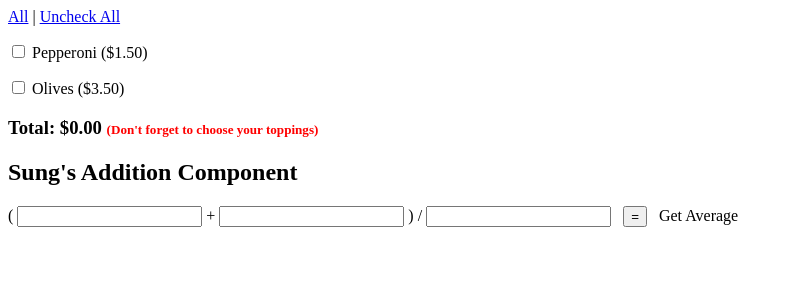
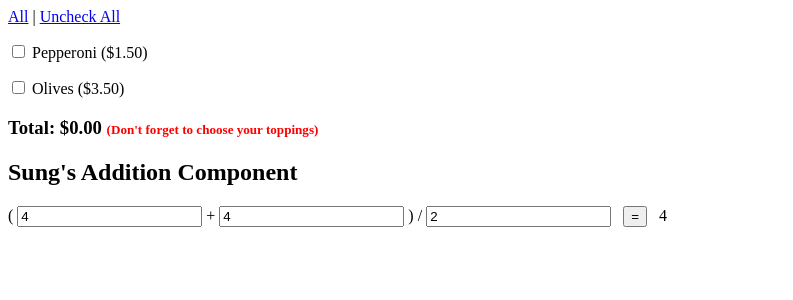
Before and after one commit to tsteelematc/components, an Angular app: page / in a window 1280 px wide. Shown: the top 300 px of the page, without its empty margins (0-793 px from the left). Built offline with nearby package versions, Linux system fonts and the light colour scheme.

Commit message:
running calculator
take a screenshot

```diff
--- a/src/app/sjs-addition/sjs-addition.component.html
+++ b/src/app/sjs-addition/sjs-addition.component.html
@@ -1,14 +1,14 @@
 <div>
     <h2>Sung's Addition Component</h2>
     (
-    <input type="text">
+    <input type="number" [(ngModel)]='firstNumber'>
     +
-    <input type="text">
+    <input type="number" [(ngModel)]='secondNumber'>
     )
     /
-    <input type="text">
+    <input type="number" [(ngModel)]='thirdNumber'>
     &nbsp;
-    <button>=</button>
+    <button (click)='addNumbers()'>=</button>
     &nbsp;
-    Get Average
+    {{ answer }}
   </div>
--- a/src/app/sjs-addition/sjs-addition.component.ts
+++ b/src/app/sjs-addition/sjs-addition.component.ts
@@ -7,6 +7,15 @@ import { Component, OnInit } from '@angular/core';
 })
 export class SjsAdditionComponent implements OnInit {
 
+  firstNumber = 4;
+  secondNumber = 4;
+  thirdNumber = 2;
+  answer = 4;
+
+  addNumbers = () => {
+    this.answer = (this.firstNumber + this.secondNumber) / this.thirdNumber;
+  }
+
   constructor() { }
 
   ngOnInit() {
```
